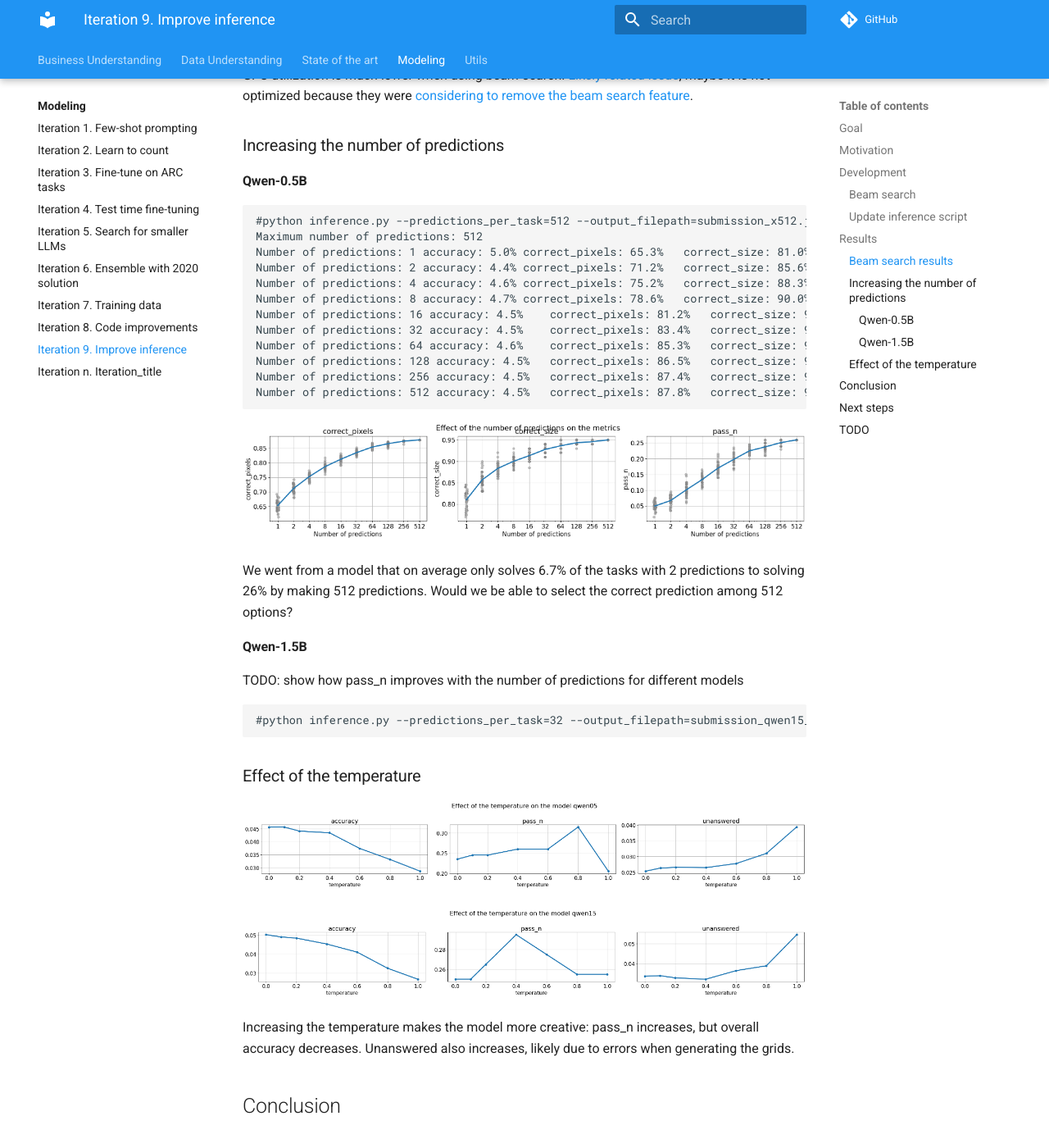
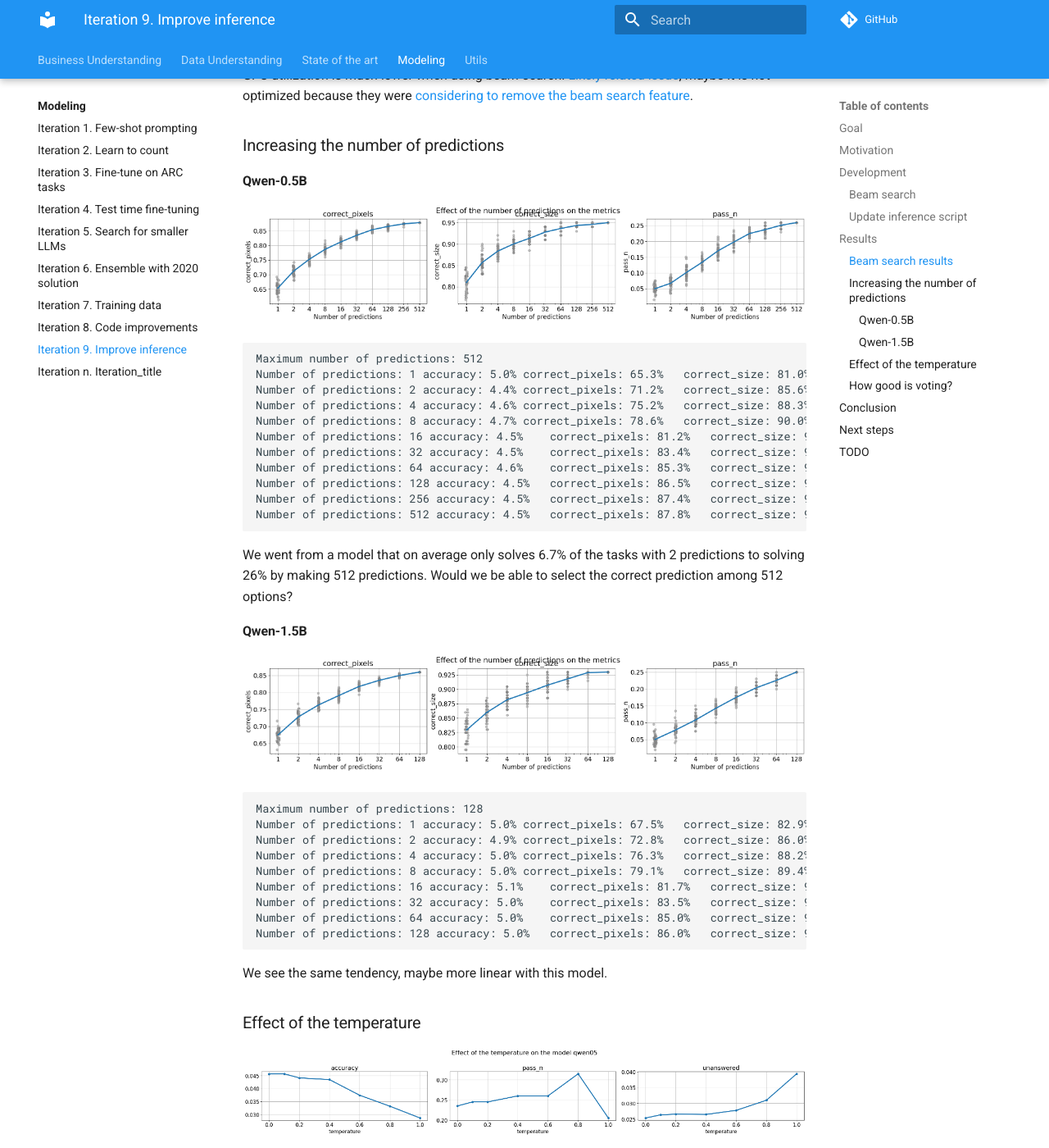
Before and after one commit to zhengjunyao-work/arc24, an MkDocs documentation site: the page built from docs/modeling/Iteration_09_improve_inference.md, in a window 1280 px wide and 1400 px high, scrolled down 2832 px. Shown: the whole window at 82% size. Built offline with MkDocs 1.6.1 and Material for MkDocs 9.7.7, drawn with Linux system fonts in a browser that asks for light colours; comment, search, counter and statistics services are not loaded.

Commit message:
documented results

````diff
--- a/docs/modeling/Iteration_09_improve_inference.md
+++ b/docs/modeling/Iteration_09_improve_inference.md
@@ -97,8 +97,9 @@ maybe it is not optimized because they were [considering to remove the beam sear
 
 #### Qwen-0.5B
 
+![Qwen-0.5B increase number of predictions](res/2024-08-23-15-37-08.png)
+
 ```
-#python inference.py --predictions_per_task=512 --output_filepath=submission_x512.json
 Maximum number of predictions: 512
 Number of predictions: 1 accuracy: 5.0%	correct_pixels: 65.3%	correct_size: 81.0%	pass_n: 5.0%	unanswered: 2.5%
 Number of predictions: 2 accuracy: 4.4%	correct_pixels: 71.2%	correct_size: 85.6%	pass_n: 6.7%	unanswered: 2.7%
@@ -112,17 +113,25 @@ Number of predictions: 256 accuracy: 4.5%	correct_pixels: 87.4%	correct_size: 94
 Number of predictions: 512 accuracy: 4.5%	correct_pixels: 87.8%	correct_size: 95.0%	pass_n: 26.0%	unanswered: 2.7%
 ```
 
-![Qwen-0.5B increase number of predictions](res/2024-08-23-15-37-08.png)
-
 We went from a model that on average only solves 6.7% of the tasks with 2 predictions to solving 26% by making 512 predictions. Would we be able to select the correct prediction among 512 options?
 
 #### Qwen-1.5B
 
-TODO: show how pass_n improves with the number of predictions for different models
+![Qwen-1.5B increase number of predictions](res/2024-08-24-07-51-04.png)
 
 ```
-#python inference.py --predictions_per_task=32 --output_filepath=submission_qwen15_x32.json --model_path="/home/gbarbadillo/data/Qwen2-1.5B-arc"
+Maximum number of predictions: 128
+Number of predictions: 1 accuracy: 5.0%	correct_pixels: 67.5%	correct_size: 82.9%	pass_n: 5.0%	unanswered: 3.2%
+Number of predictions: 2 accuracy: 4.9%	correct_pixels: 72.8%	correct_size: 86.0%	pass_n: 7.8%	unanswered: 3.3%
+Number of predictions: 4 accuracy: 5.0%	correct_pixels: 76.3%	correct_size: 88.2%	pass_n: 10.8%	unanswered: 3.4%
+Number of predictions: 8 accuracy: 5.0%	correct_pixels: 79.1%	correct_size: 89.4%	pass_n: 14.3%	unanswered: 3.5%
+Number of predictions: 16 accuracy: 5.1%	correct_pixels: 81.7%	correct_size: 90.7%	pass_n: 17.5%	unanswered: 3.4%
+Number of predictions: 32 accuracy: 5.0%	correct_pixels: 83.5%	correct_size: 91.8%	pass_n: 20.3%	unanswered: 3.4%
+Number of predictions: 64 accuracy: 5.0%	correct_pixels: 85.0%	correct_size: 92.9%	pass_n: 22.5%	unanswered: 3.4%
+Number of predictions: 128 accuracy: 5.0%	correct_pixels: 86.0%	correct_size: 93.0%	pass_n: 25.0%	unanswered: 3.4%
 ```
+
+We see the same tendency, maybe more linear with this model.
 
 ### Effect of the temperature
 
@@ -131,6 +140,8 @@ TODO: show how pass_n improves with the number of predictions for different mode
 ![qwen-1.5B](res/2024-08-24-07-22-47.png)
 
 Increasing the temperature makes the model more creative: pass_n increases, but overall accuracy decreases. Unanswered also increases, likely due to errors when generating the grids.
+
+### How good is voting?
 
 ## Conclusion
 
@@ -146,7 +157,7 @@ Increasing the temperature makes the model more creative: pass_n increases, but
 - [x] Can I speedup inference? There is evidence that batching could make a great speedup.
 - [x] Can I speedup inference even more? Group all the prompts together
 - [x] Does beam-search increase the accuracy of the model?
-- [ ] Does it help to add more data augmentations? (train samples reorder, color swap)
+- [x] Does it help to add more data augmentations? (train samples reorder, color swap)
 - [ ] Document how good the voting script is compared to random selection
 - [x] What is the effect of using T!=0?
 - [ ] What is the influence of the shape in the accuracy?
````
Also changed, not shown: docs/modeling/res/2024-08-24-07-51-04.png (added).
